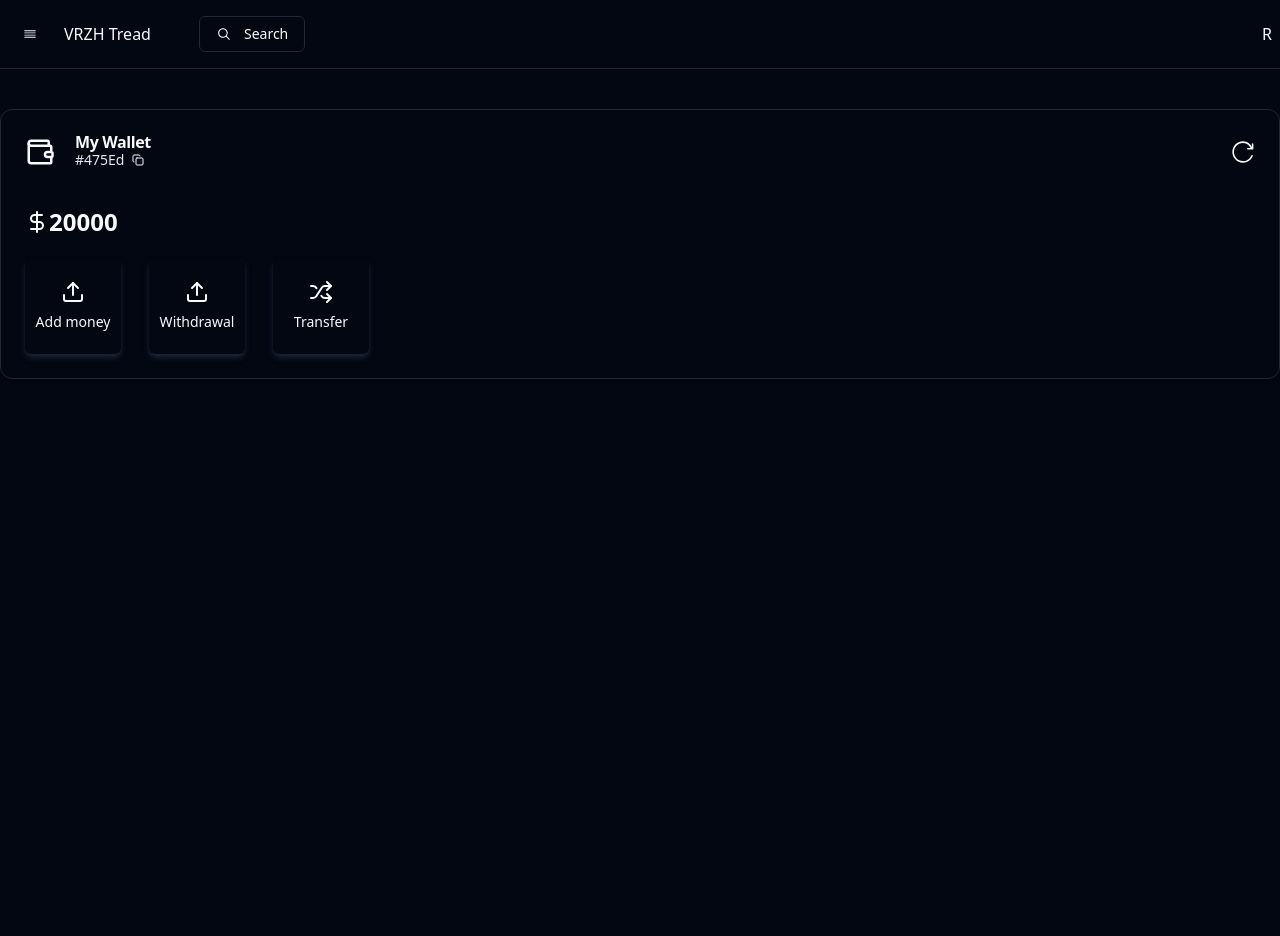
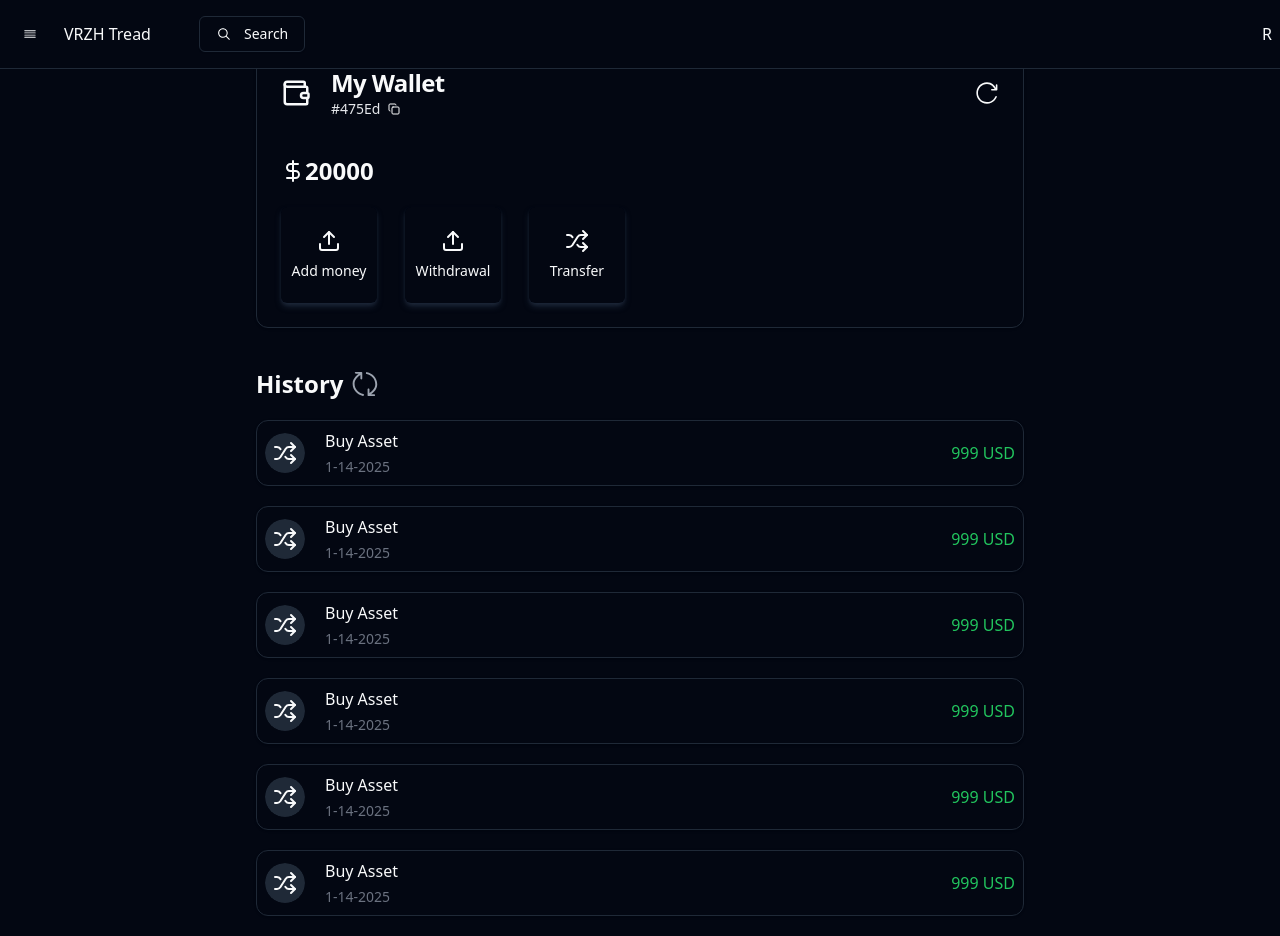
Before and after one commit to VitaliRzheutski/traiding-platform-frontend, a React (Vite) app: page /wallet in a window 1280 px wide. Before the commit the page ends 800 px from the top, so only its background shows below. Built offline with nearby package versions, Linux system fonts and the light colour scheme.

Commit message:
Implemented Transfer form in Wallet and Wallet component

```diff
--- a/src/page/Wallet/TransferForm.jsx
+++ b/src/page/Wallet/TransferForm.jsx
@@ -1,7 +1,65 @@
-import React from 'react'
+import { Button } from '@/components/ui/button'
+import { DialogClose } from '@/components/ui/dialog'
+import { Input } from '@/components/ui/input'
+import React, { useState } from 'react'
 
 export const TransferForm = () => {
+    const [formData, setFormData] = useState({
+        amount: '',
+        walletId: '',
+        purpose: ''
+    })
+
+    const handleChange = (e) => {
+        setFormData({ ...formData, [e.target.name]: e.target.value })
+    }
+    const handleSubmit = () => {
+        console.log("formData:", formData)
+    }
+
     return (
-        <div>TransferForm</div>
+        <div className='pt-10 space-y-5'>
+            <div>
+                <h1 className='pb-1'>Enter Amount</h1>
+                <Input
+                    name="amount"
+                    onChange={handleChange}
+                    value={formData.amount}
+                    className="py-7"
+                    placeholder="$9999"
+                />
+
+            </div>
+            <div>
+                <h1 className='pb-1'>Wallet Id</h1>
+                <Input
+                    name="walletId"
+                    onChange={handleChange}
+                    value={formData.walletId}
+                    className="py-7"
+                    placeholder="#45sd"
+                />
+
+            </div>
+            <div>
+                <h1 className='pb-1'>Purpose</h1>
+                <Input
+                    name="purpose"
+                    onChange={handleChange}
+                    value={formData.purpose}
+                    className="py-7"
+                    placeholder="gift for your friend..."
+                />
+
+            </div>
+            <DialogClose className='w-full'>
+                < Button
+                    onClick={handleSubmit}
+                    className="w-full py-7">
+                    Submit
+                </Button>
+            </DialogClose>
+
+        </div>
     )
 }
--- a/src/page/Wallet/Wallet.jsx
+++ b/src/page/Wallet/Wallet.jsx
@@ -8,59 +8,59 @@ import {
     DialogTrigger,
 } from "@/components/ui/dialog"
 
-import { ReloadIcon } from '@radix-ui/react-icons'
+import { ReloadIcon, UpdateIcon } from '@radix-ui/react-icons'
 import { CopyIcon, DollarSign, ShuffleIcon, UploadIcon, WalletIcon } from 'lucide-react'
 import React from 'react'
 import { TopUpForm } from './TopUpForm'
 import { WithdrawalForm } from './WithdrawalForm'
 import { TransferForm } from './TransferForm'
+import { Avatar, AvatarFallback } from '@/components/ui/avatar'
+
+
 
 export const Wallet = () => {
     return (
-        <div className='pt-10 w-full lg:w-[60]%'>
+        <div className="flex items-center justify-center h-screen">
+            <div className="pt-10 w-full lg:w-[60%]">
                 <Card>
                     <CardHeader className="pb-9">
-                    <div className='flex justify-between items-center'>
-                        <div className='flex items-center gap-5'>
+                        <div className="flex justify-between items-center">
+                            <div className="flex items-center gap-5">
                                 <WalletIcon size={30} />
                                 <div>
-                                <CardTitle className="tex-2xl">My Wallet</CardTitle>
-                                <div className='flex items-center gap-2'>
-                                    <p className='text-gray-200 text-sm'>
-                                        #475Ed
-                                    </p>
-                                    <CopyIcon size={12} className='cursor-pointer hover:text-slate-300'>
-
-                                    </CopyIcon>
-
+                                    <CardTitle className="text-2xl">My Wallet</CardTitle>
+                                    <div className="flex items-center gap-2">
+                                        <p className="text-gray-200 text-sm">#475Ed</p>
+                                        <CopyIcon
+                                            size={12}
+                                            className="cursor-pointer hover:text-slate-300"
+                                        />
                                     </div>
                                 </div>
                             </div>
-                        <ReloadIcon className='w-6 h-6 cursor-pointer hover:text-gray-400' />
+                            <ReloadIcon className="w-6 h-6 cursor-pointer hover:text-gray-400" />
                         </div>
                     </CardHeader>
                     <CardContent>
-                    <div className='flex items-center'>
+                        <div className="flex items-center">
                             <DollarSign />
-                        <span className='text-2xl font-semibold'>
-                            20000
-                        </span>
+                            <span className="text-2xl font-semibold">20000</span>
                         </div>
-                    <div className='flex gap-7 mt-5'>
+                        <div className="flex gap-7 mt-5">
                             <Dialog>
                                 <DialogTrigger>
-                                <div className='h-24 w-24 hover:text-gray-400 cursor-pointer
+                                    <div
+                                        className="h-24 w-24 hover:text-gray-400 cursor-pointer
                                                 flex flex-col items-center justify-center
-                                                rounded-md shadow-slate-800 shadow-md'>
+                                                rounded-md shadow-slate-800 shadow-md"
+                                    >
                                         <UploadIcon />
-                                    <span className='text-sm mt-2'>Add money</span>
+                                        <span className="text-sm mt-2">Add money</span>
                                     </div>
                                 </DialogTrigger>
                                 <DialogContent>
                                     <DialogHeader>
-                                    <DialogTitle>
-                                        Top Up your Wallet
-                                    </DialogTitle>
+                                        <DialogTitle>Top Up your Wallet</DialogTitle>
                                     </DialogHeader>
                                     <TopUpForm />
                                 </DialogContent>
@@ -68,18 +68,18 @@ export const Wallet = () => {
 
                             <Dialog>
                                 <DialogTrigger>
-                                <div className='h-24 w-24 hover:text-gray-400 cursor-pointer
+                                    <div
+                                        className="h-24 w-24 hover:text-gray-400 cursor-pointer
                                                 flex flex-col items-center justify-center
-                                                rounded-md shadow-slate-800 shadow-md'>
+                                                rounded-md shadow-slate-800 shadow-md"
+                                    >
                                         <UploadIcon />
-                                    <span className='text-sm mt-2'>Withdrawal</span>
+                                        <span className="text-sm mt-2">Withdrawal</span>
                                     </div>
                                 </DialogTrigger>
                                 <DialogContent>
                                     <DialogHeader>
-                                    <DialogTitle>
-                                        Request withdrawal
-                                    </DialogTitle>
+                                        <DialogTitle>Request withdrawal</DialogTitle>
                                     </DialogHeader>
                                     <WithdrawalForm />
                                 </DialogContent>
@@ -87,11 +87,13 @@ export const Wallet = () => {
 
                             <Dialog>
                                 <DialogTrigger>
-                                <div className='h-24 w-24 hover:text-gray-400 cursor-pointer
+                                    <div
+                                        className="h-24 w-24 hover:text-gray-400 cursor-pointer
                                                 flex flex-col items-center justify-center
-                                                rounded-md shadow-slate-800 shadow-md'>
+                                                rounded-md shadow-slate-800 shadow-md"
+                                    >
                                         <ShuffleIcon />
-                                    <span className='text-sm mt-2'>Transfer</span>
+                                        <span className="text-sm mt-2">Transfer</span>
                                     </div>
                                 </DialogTrigger>
                                 <DialogContent>
@@ -106,6 +108,36 @@ export const Wallet = () => {
                         </div>
                     </CardContent>
                 </Card>
+                <div className="py-5 pt-10">
+                    <div className="flex gap-2 items-center pb-5">
+                        <h1 className="text-2xl font-semibold">History</h1>
+                        <UpdateIcon className="h-7 w-7 p-0 cursor-pointer hover: text-gray-400" />
                     </div>
-    )
-}
+                    <div className="space-y-5">
+                        {[1, 1, 1, 1, 1, 1].map((el, index) => (
+                            <div key={index}>
+                                <Card
+                                    className="px-5 flex justify-between
+                        items-center p-2"
+                                >
+                                    <div className="flex items-center gap-5">
+                                        <Avatar>
+                                            <AvatarFallback>
+                                                <ShuffleIcon />
+                                            </AvatarFallback>
+                                        </Avatar>
+                                        <div className="space-y-1">
+                                            <h1>Buy Asset</h1>
+                                            <p className="text-sm text-gray-500">1-14-2025</p>
+                                        </div>
+                                    </div>
+                                    <p className={`text-green-500  text-right`}>999 USD</p>
+                                </Card>
+                            </div>
+                        ))}
+                    </div>
+                </div>
+            </div>
+        </div>
+    );
+};
```
Lines whose indentation alone changed are shown as unchanged.
